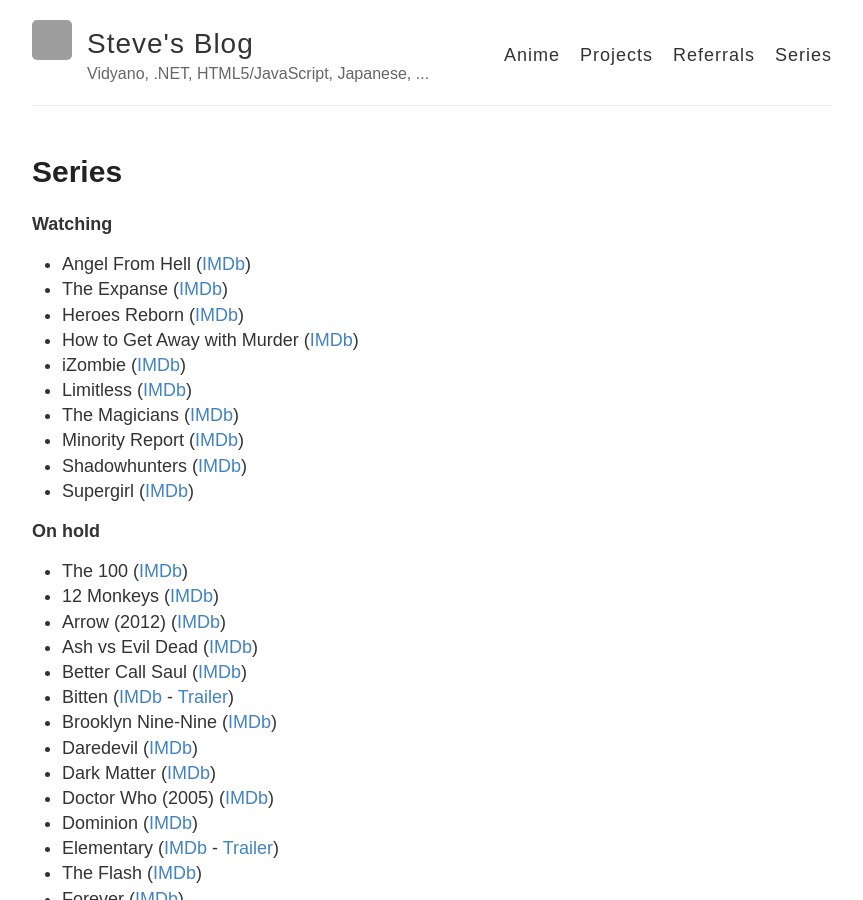
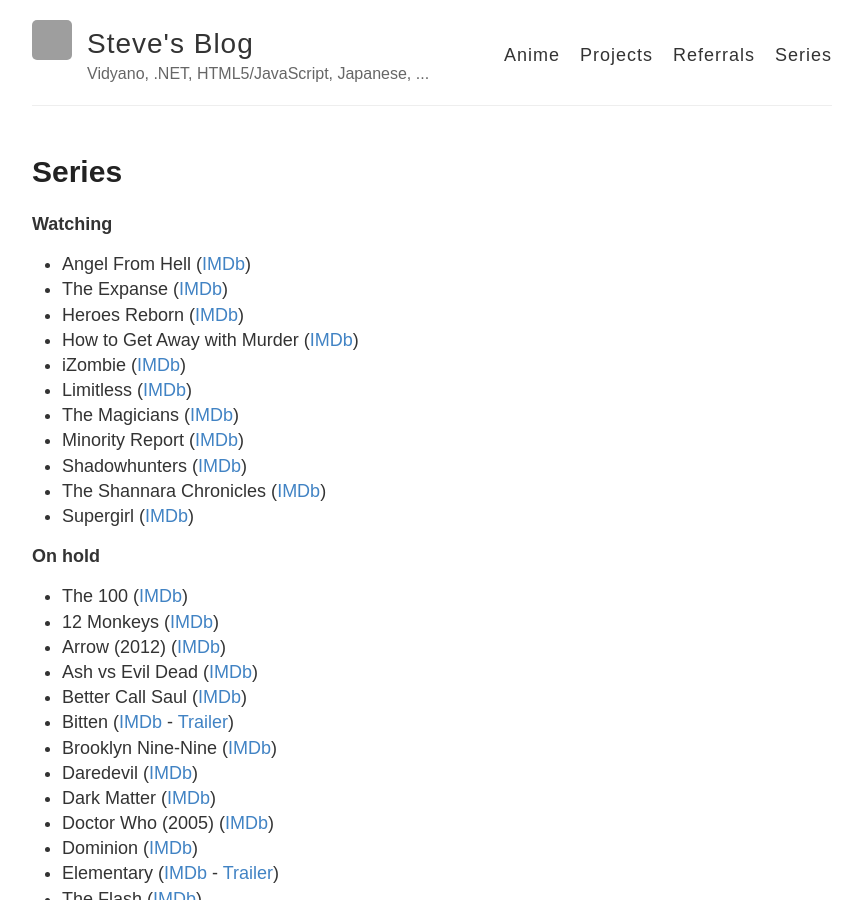
Before and after one commit to stevehansen/stevehansen.github.io, a Jekyll site: the page built from series.md, in a window 1280 px wide and 900 px high. Shown: the whole window, without its empty margins (208-1071 px from the left). Built offline with Jekyll 4.4.1, drawn with Linux system fonts in a browser that asks for light colours; comment, search, counter and statistics services are not loaded; grey boxes are pictures that could not be loaded.

Commit message:
Watching The Shannara Chronicles

```diff
--- a/series.md
+++ b/series.md
@@ -17,6 +17,7 @@
 * The Magicians ([IMDb](http://www.imdb.com/title/tt4254242/))
 * Minority Report ([IMDb](http://www.imdb.com/title/tt4450826/))
 * Shadowhunters ([IMDb](http://www.imdb.com/title/tt4145054/))
+* The Shannara Chronicles ([IMDb](http://www.imdb.com/title/tt1051220/))
 * Supergirl ([IMDb](http://www.imdb.com/title/tt4016454/))
 
 
```
